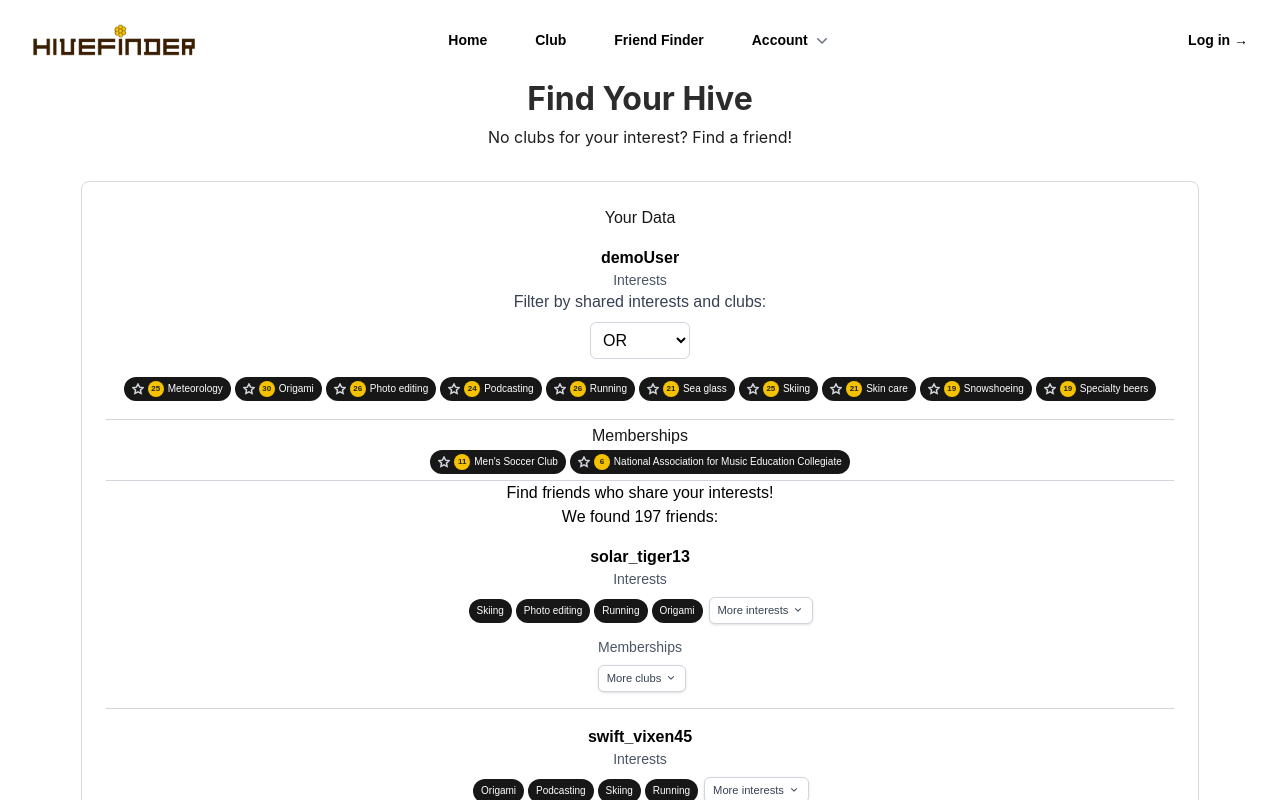
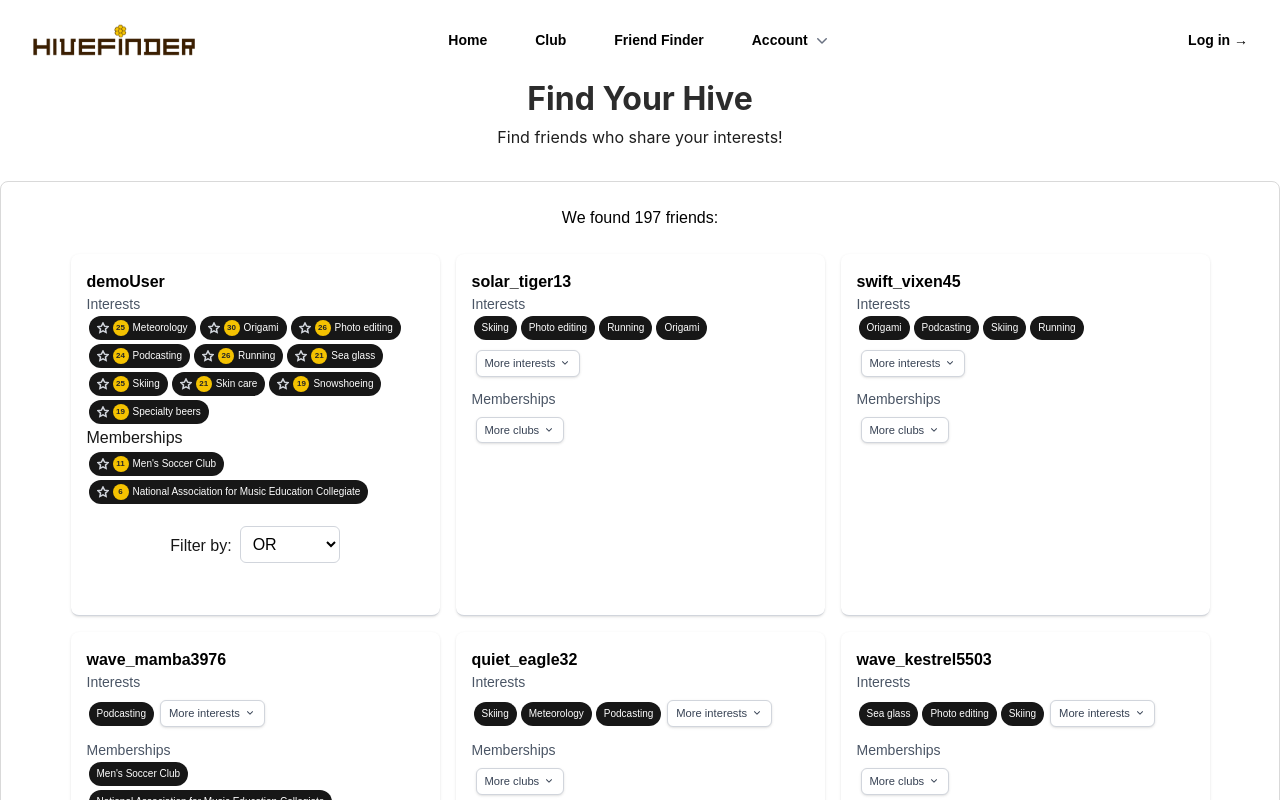
Before and after one commit to markciubal/hivefinder, a Next.js app: page /friendFinder in a window 1280 px wide. Shown: the top 800 px of the page. Built offline with nearby package versions, Linux system fonts and the light colour scheme.

Commit message:
Alternate view for feature, cleaner.

```diff
--- a/app/friendFinder/page.jsx
+++ b/app/friendFinder/page.jsx
@@ -122,27 +122,30 @@
         <div className="hero-form">
           <div className="text-content-title">
             <p className="text-2 font-bold">Find Your Hive</p>
-            <p className="text-9">No clubs for your interest? Find a friend!</p>
+            <p className="text-9">Find friends who share your interests!</p>
           </div>
 
           <div className="form-contact">
                 <div className="w-full text-center">
-                <h2>Your Data</h2>
+                  <h3 className="text-black">We found {filteredFriends.length} friends:</h3>
+
+                  {/* Card grid: self + matches */}
+                  <div className="mt-4 flex flex-wrap justify-center">
                     {userSelf?.interests && matchedStatistics && (
-                  <div key={"interests_" + userSelf.id} className="border-b border-gray-300 p-4">
+                      <div
+                        key={"interests_" + userSelf.id}
+                        className="border-b border-gray-300 p-4 m-2 w-full sm:w-[48%] lg:w-[30%] max-w-sm rounded-lg shadow-sm bg-white float-left text-left"
+                      >
                         <h3 className="text-md font-semibold text-black">{userSelf.username}</h3>
                         <h4 className="text-sm text-gray-600">Interests</h4>
-                    <label className="block text-center font-medium text-gray-700 mb-2">Filter by shared interests and clubs:</label>
-                    <div className="flex justify-center">
-                      <select onChange={handleFilterChange} id="andor" name="andor" className="border justify-center text-black border-gray-300 rounded-md p-2 mb-4 w-25">
-                        <option value="or">OR</option>
-                        <option value="and">AND</option>
-                      </select>
-                    </div>
                         {userSelf.interests.map((interest, index) => {
-                      const isShared = matchedStatistics.interests.some(i => i.name === interest);
+                          const isShared = matchedStatistics.interests.some(
+                            (i) => i.name === interest
+                          );
                           const style = isShared ? sharedStyle : normalStyle;
-                      const count = matchedStatistics.interests.find(i => i.name === interest)?.count || 0;
+                          const count =
+                            matchedStatistics.interests.find((i) => i.name === interest)
+                              ?.count || 0;
 
                           return (
                             <span key={index} className={style}>
@@ -163,25 +166,29 @@
                                 >
                                   <path d="M12 2l3.1 6.3L22 9.3l-5 4.9L18.2 21 12 17.8 5.8 21 7 14.2 2 9.3l6.9-1L12 2z" />
                                 </svg>
-                            <span className={counterStyle}>
-                              {count}
-                            </span>
+                                <span className={counterStyle}>{count}</span>
                                 {interest}
                               </label>
                             </span>
                           );
                         })}
-                  </div>
-                )}
                         {userSelf?.memberships && (
-                  <div key={"clubs_" + userSelf.id} className="border-b border-gray-300 p-1">
+                        <div
+                          key={"clubs_" + userSelf.id}
+                        >
                           <h4>Memberships</h4>
                           {userSelf.memberships.map((membership, index) => {
                             console.log(matchedStatistics);
-                      const isShared = userSelf.memberships?.some(sc => sc.club === membership.club);
+                            const isShared = userSelf.memberships?.some(
+                              (sc) => sc.club === membership.club
+                            );
                             const style = isShared ? sharedStyle : normalStyle;
                             return (
-                        <span key={"user_" + userSelf.id + "_" + membership.club} className={style}> <label className="flex items-center">
+                              <span
+                                key={"user_" + userSelf.id + "_" + membership.club}
+                                className={style}
+                              >
+                                <label className="flex items-center">
                                   <input
                                     name="checkbox"
                                     type="checkbox"
@@ -199,39 +206,61 @@
                                     <path d="M12 2l3.1 6.3L22 9.3l-5 4.9L18.2 21 12 17.8 5.8 21 7 14.2 2 9.3l6.9-1L12 2z" />
                                   </svg>
                                   <span className={counterStyle}>
-                                {matchedStatistics.memberships.find(i => i.club === membership.club)?.count || 0}
+                                    {matchedStatistics.memberships.find(
+                                      (i) => i.club === membership.club
+                                    )?.count || 0}
                                   </span>
                                   {membership.club}
                                 </label>
                               </span>
                             );
                           })}
+                          <div className="flex p-5 justify-center">
+                            <label className="mr-2 mt-2">
+                              Filter by:
+                            </label>
+                              <select
+                                onChange={handleFilterChange}
+                                id="andor"
+                                name="andor"
+                                className="border justify-center text-black border-gray-300 rounded-md p-2 mb-4 w-25"
+                            >
+                              <option value="or">OR</option>
+                              <option value="and">AND</option>
+                            </select>
+                          </div>
                         </div>
                       )}
-                <h2 className="text-black">Find friends who share your interests!</h2>
-                <h3 className="text-black">We found {filteredFriends.length} friends:</h3>
-                {organizedFriends && filteredFriends.map((user) => {
+                      </div>
+                    )}
+
+
+
+                    {organizedFriends &&
+                      filteredFriends.map((user) => {
                         const matchedInterests = user.interests.filter((interest) =>
                           user.sharedInterests?.includes(interest)
                         );
-                  const otherInterests = user.interests.filter((interest) =>
-                    !user.sharedInterests?.includes(interest)
+                        const otherInterests = user.interests.filter(
+                          (interest) => !user.sharedInterests?.includes(interest)
                         );
 
                         const matchedMemberships = user.memberships.filter((membership) =>
                           user.sharedClubs?.includes(membership)
                         );
-                  const otherMemberships = user.memberships.filter((membership) =>
-                    !user.sharedClubs?.includes(membership)
+                        const otherMemberships = user.memberships.filter(
+                          (membership) => !user.sharedClubs?.includes(membership)
                         );
                         console.log(user);
-                  console.log(otherMemberships)
+                        console.log(otherMemberships);
                         return (
                           <div
                             key={"user_" + user.id}
-                      className="border-b border-gray-300 p-4"
+                            className="border-b border-gray-300 p-4 m-2 w-full sm:w-[48%] lg:w-[30%] max-w-sm rounded-lg shadow-sm bg-white float-left text-left"
                           >
-                      <h3 className="text-md font-semibold text-black">{user.username}</h3>
+                            <h3 className="text-md font-semibold text-black">
+                              {user.username}
+                            </h3>
 
                             {/* Interests */}
                             <h4 className="text-sm text-gray-600">Interests</h4>
@@ -323,6 +352,10 @@
                           </div>
                         );
                       })}
+                  </div>
+                </div>
+
+          </div>
           {otherInterestsModal && (
                   <div className="fixed inset-0 z-50 flex items-center justify-center bg-black/60">
                     <div className="max-w-md w-full mx-4 rounded-lg bg-white shadow-xl">
@@ -413,9 +446,6 @@
                     </div>
                   </div>
                 )}
-
-            </div>
-          </div>
         </div>
       </>
     );
```
Lines whose indentation alone changed are shown as unchanged.
